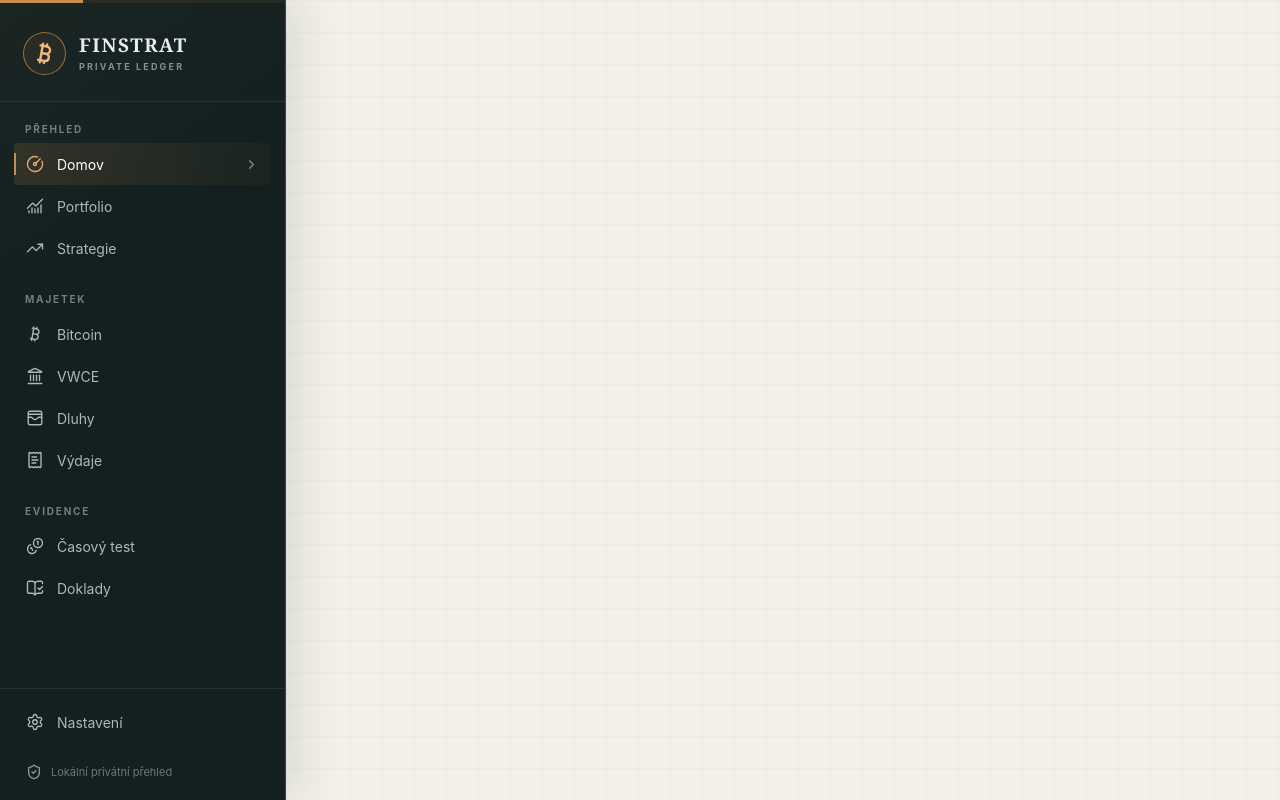
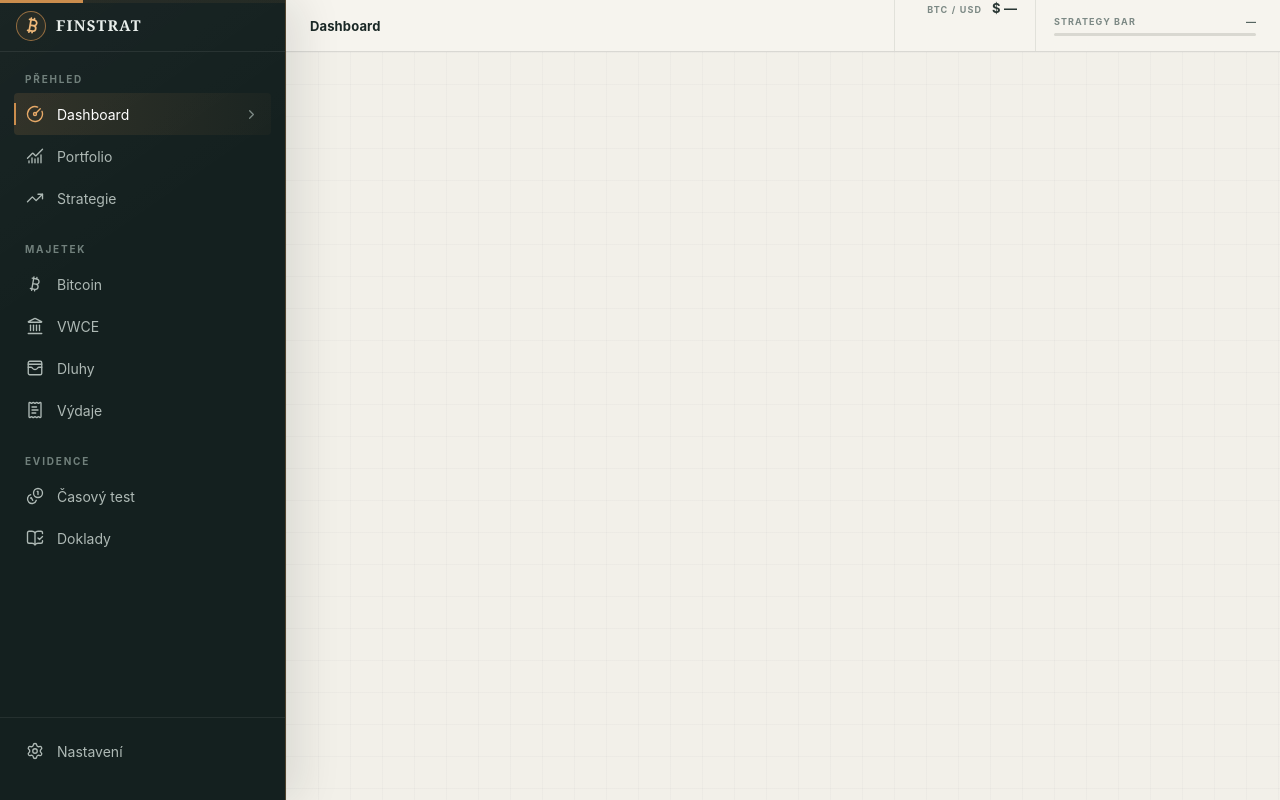
Before and after one commit to chouspi/FINSTRAT, a React (Vite) app in the folder frontend/: page / in a window 1280 px wide. Built offline with nearby package versions, Linux system fonts and the light colour scheme; no server answers.

Commit message:
Refine dashboard shell header

```diff
--- a/frontend/src/App.css
+++ b/frontend/src/App.css
@@ -27,18 +27,18 @@
 }
 
 .brand-row {
-  height: 102px;
+  height: 52px;
   display: flex;
   align-items: center;
-  gap: 13px;
-  padding: 18px 23px 12px;
+  gap: 10px;
+  padding: 0 16px;
   border-bottom: 1px solid rgba(255, 255, 255, 0.08);
 }
 
 .brand-mark {
-  width: 43px;
-  height: 43px;
-  flex: 0 0 43px;
+  width: 30px;
+  height: 30px;
+  flex: 0 0 30px;
   display: grid;
   place-items: center;
   border: 1px solid rgba(203, 141, 77, 0.68);
@@ -65,17 +65,9 @@
 
 .brand-copy strong {
   font-family: Georgia, "Times New Roman", serif;
-  font-size: 19px;
+  font-size: 15px;
   font-weight: 600;
   letter-spacing: 0.08em;
-}
-
-.brand-copy span {
-  margin-top: 7px;
-  color: #84938f;
-  font-size: 9px;
-  font-weight: 700;
-  letter-spacing: 0.24em;
 }
 
 .primary-nav {
@@ -151,19 +143,6 @@
   margin-bottom: 10px;
 }
 
-.security-note {
-  display: flex;
-  align-items: center;
-  gap: 9px;
-  padding: 11px 12px 2px;
-  color: #687a75;
-  font-size: 11px;
-}
-
-.security-note svg {
-  color: #899b95;
-}
-
 .signed-in-user {
   display: grid;
   grid-template-columns: 34px 1fr 30px;
@@ -224,8 +203,112 @@
   color: #82918d;
 }
 
+.content-shell {
+  min-width: 0;
+  min-height: 100vh;
+  display: flex;
+  flex-direction: column;
+}
+
+.top-header {
+  height: 52px;
+  flex: 0 0 52px;
+  display: flex;
+  align-items: center;
+  justify-content: space-between;
+  gap: 24px;
+  padding: 0 24px;
+  border-bottom: 1px solid rgba(20, 32, 31, 0.13);
+  background: rgba(247, 245, 238, 0.92);
+  backdrop-filter: blur(10px);
+}
+
+.header-title {
+  display: flex;
+  align-items: center;
+  gap: 12px;
+}
+
+.header-title h1 {
+  margin: 0;
+  color: #1b2927;
+  font-size: 13px;
+  font-weight: 700;
+  letter-spacing: 0.01em;
+}
+
+.header-indicators {
+  height: 100%;
+  display: flex;
+  align-items: stretch;
+}
+
+.price-indicator {
+  min-width: 142px;
+  display: flex;
+  align-items: baseline;
+  justify-content: flex-end;
+  gap: 10px;
+  padding: 0 18px;
+  border-left: 1px solid rgba(20, 32, 31, 0.09);
+  border-right: 1px solid rgba(20, 32, 31, 0.09);
+  font-variant-numeric: tabular-nums;
+}
+
+.price-indicator span,
+.strategy-label span {
+  color: #7c8985;
+  font-size: 9px;
+  font-weight: 750;
+  letter-spacing: 0.12em;
+  text-transform: uppercase;
+}
+
+.price-indicator strong {
+  color: #283633;
+  font-size: 13px;
+  font-weight: 700;
+}
+
+.strategy-indicator {
+  width: 220px;
+  display: flex;
+  flex-direction: column;
+  justify-content: center;
+  gap: 6px;
+  padding-left: 18px;
+}
+
+.strategy-label {
+  display: flex;
+  align-items: center;
+  justify-content: space-between;
+}
+
+.strategy-label strong {
+  color: #566561;
+  font-size: 10px;
+  font-weight: 750;
+  font-variant-numeric: tabular-nums;
+}
+
+.strategy-track {
+  height: 3px;
+  overflow: hidden;
+  border-radius: 2px;
+  background: #d9d8d1;
+}
+
+.strategy-track span {
+  display: block;
+  width: 0;
+  height: 100%;
+  background: var(--copper);
+}
+
 .workspace {
-  min-height: 100vh;
+  flex: 1;
+  min-height: calc(100vh - 52px);
   background:
     linear-gradient(rgba(20, 32, 31, 0.025) 1px, transparent 1px),
     linear-gradient(90deg, rgba(20, 32, 31, 0.025) 1px, transparent 1px),
@@ -388,19 +471,15 @@
   }
 
   .mobile-menu {
-    position: fixed;
-    top: 17px;
-    left: 17px;
-    z-index: 10;
-    width: 42px;
-    height: 42px;
+    width: 32px;
+    height: 32px;
     display: grid;
     place-items: center;
     border: 1px solid rgba(20, 32, 31, 0.16);
     border-radius: 50%;
     color: #22312f;
     background: rgba(242, 240, 233, 0.92);
-    box-shadow: 0 8px 24px rgba(19, 31, 29, 0.1);
+    box-shadow: none;
   }
 
   .sidebar-close {
@@ -420,8 +499,37 @@
     background: rgba(5, 12, 11, 0.5);
   }
 
+  .top-header {
+    height: 58px;
+    flex-basis: 58px;
+    padding: 0 16px;
+  }
+
+  .header-indicators {
+    margin-left: auto;
+  }
+
+  .price-indicator {
+    min-width: auto;
+    padding: 0 12px;
+    border-right: 0;
+  }
+
+  .price-indicator span {
+    display: none;
+  }
+
+  .strategy-indicator {
+    width: 92px;
+    padding-left: 12px;
+  }
+
+  .strategy-label span {
+    display: none;
+  }
+
   .workspace {
-    min-height: 100svh;
+    min-height: calc(100svh - 58px);
   }
 
   .login-dialog {
--- a/frontend/src/App.tsx
+++ b/frontend/src/App.tsx
@@ -40,7 +40,7 @@ const navigation: { label: string; items: NavItem[] }[] = [
   {
     label: 'Přehled',
     items: [
-      { label: 'Domov', icon: CircleGauge, active: true },
+      { label: 'Dashboard', icon: CircleGauge, active: true },
       { label: 'Portfolio', icon: ChartNoAxesCombined },
       { label: 'Strategie', icon: TrendingUp },
     ],
@@ -109,15 +109,6 @@ function App() {
 
   return (
     <div className="app-shell">
-      <button
-        className="mobile-menu"
-        type="button"
-        aria-label="Otevřít navigaci"
-        onClick={() => setSidebarOpen(true)}
-      >
-        <Menu size={20} />
-      </button>
-
       {sidebarOpen && (
         <button className="sidebar-scrim" type="button" aria-label="Zavřít navigaci" onClick={() => setSidebarOpen(false)} />
       )}
@@ -126,11 +117,10 @@ function App() {
         <div className="sidebar-topline" />
         <div className="brand-row">
           <button className="brand-mark" type="button" aria-label="FINSTRAT domů" onClick={handleLogoClick}>
-            <Bitcoin size={25} strokeWidth={2.3} />
+            <Bitcoin size={19} strokeWidth={2.2} />
           </button>
           <div className="brand-copy">
             <strong>FINSTRAT</strong>
-            <span>PRIVATE LEDGER</span>
           </div>
           <button className="sidebar-close" type="button" aria-label="Zavřít navigaci" onClick={() => setSidebarOpen(false)}>
             <X size={18} />
@@ -165,10 +155,6 @@ function App() {
             <Settings size={18} strokeWidth={1.8} />
             <span>Nastavení</span>
           </button>
-          <div className="security-note">
-            <ShieldCheck size={16} />
-            <span>Lokální privátní přehled</span>
-          </div>
           {signedInUser && (
             <div className="signed-in-user">
               <div className="user-avatar">{signedInUser.displayName.slice(0, 2).toUpperCase()}</div>
@@ -184,7 +170,43 @@ function App() {
         </div>
       </aside>
 
-      <main className="workspace" aria-label="Pracovní plocha" />
+      <div className="content-shell">
+        <header className="top-header">
+          <div className="header-title">
+            <button
+              className="mobile-menu"
+              type="button"
+              aria-label="Otevřít navigaci"
+              onClick={() => setSidebarOpen(true)}
+            >
+              <Menu size={19} />
+            </button>
+            <h1>Dashboard</h1>
+          </div>
+          <div className="header-indicators">
+            <div className="price-indicator" aria-label="Aktuální cena BTC v USD">
+              <span>BTC / USD</span>
+              <strong>$ —</strong>
+            </div>
+            <div className="strategy-indicator">
+              <div className="strategy-label">
+                <span>Strategy bar</span>
+                <strong>—</strong>
+              </div>
+              <div
+                className="strategy-track"
+                role="progressbar"
+                aria-label="Průběh strategie"
+                aria-valuemin={0}
+                aria-valuemax={100}
+              >
+                <span />
+              </div>
+            </div>
+          </div>
+        </header>
+        <main className="workspace" aria-label="Pracovní plocha" />
+      </div>
 
       {loginOpen && (
         <LoginDialog
@@ -200,7 +222,9 @@ function App() {
 }
 
 function LoginDialog({ onClose, onSuccess }: { onClose: () => void; onSuccess: () => Promise<void> }) {
-  const [identifier, setIdentifier] = useState('')
+  const [rememberedIdentifier] = useState(() => localStorage.getItem('finstrat:last-username') ?? '')
+  const clearRememberedOnFocus = useRef(rememberedIdentifier.length > 0)
+  const [identifier, setIdentifier] = useState(rememberedIdentifier)
   const [password, setPassword] = useState('')
   const login = useMutation({
     mutationFn: async () => {
@@ -211,7 +235,10 @@ function LoginDialog({ onClose, onSuccess }: { onClose: () => void; onSuccess: (
         body: JSON.stringify({ identifier, password }),
       })
     },
-    onSuccess,
+    onSuccess: async () => {
+      localStorage.setItem('finstrat:last-username', identifier.trim())
+      await onSuccess()
+    },
   })
 
   return (
@@ -227,7 +254,22 @@ function LoginDialog({ onClose, onSuccess }: { onClose: () => void; onSuccess: (
         <form onSubmit={(event) => { event.preventDefault(); login.mutate() }}>
           <label>
             Uživatelské jméno
-            <input autoFocus autoComplete="username" value={identifier} onChange={(event) => setIdentifier(event.target.value)} required />
+            <input
+              autoFocus={rememberedIdentifier.length === 0}
+              autoComplete="username"
+              value={identifier}
+              onFocus={() => {
+                if (clearRememberedOnFocus.current && identifier === rememberedIdentifier) {
+                  setIdentifier('')
+                  clearRememberedOnFocus.current = false
+                }
+              }}
+              onChange={(event) => {
+                clearRememberedOnFocus.current = false
+                setIdentifier(event.target.value)
+              }}
+              required
+            />
           </label>
           <label>
             Heslo
```
Also changed, not shown: frontend/src/test/setup.ts (+13 -0 lines), 1 other file (tests, documents, lock files or other folders).
